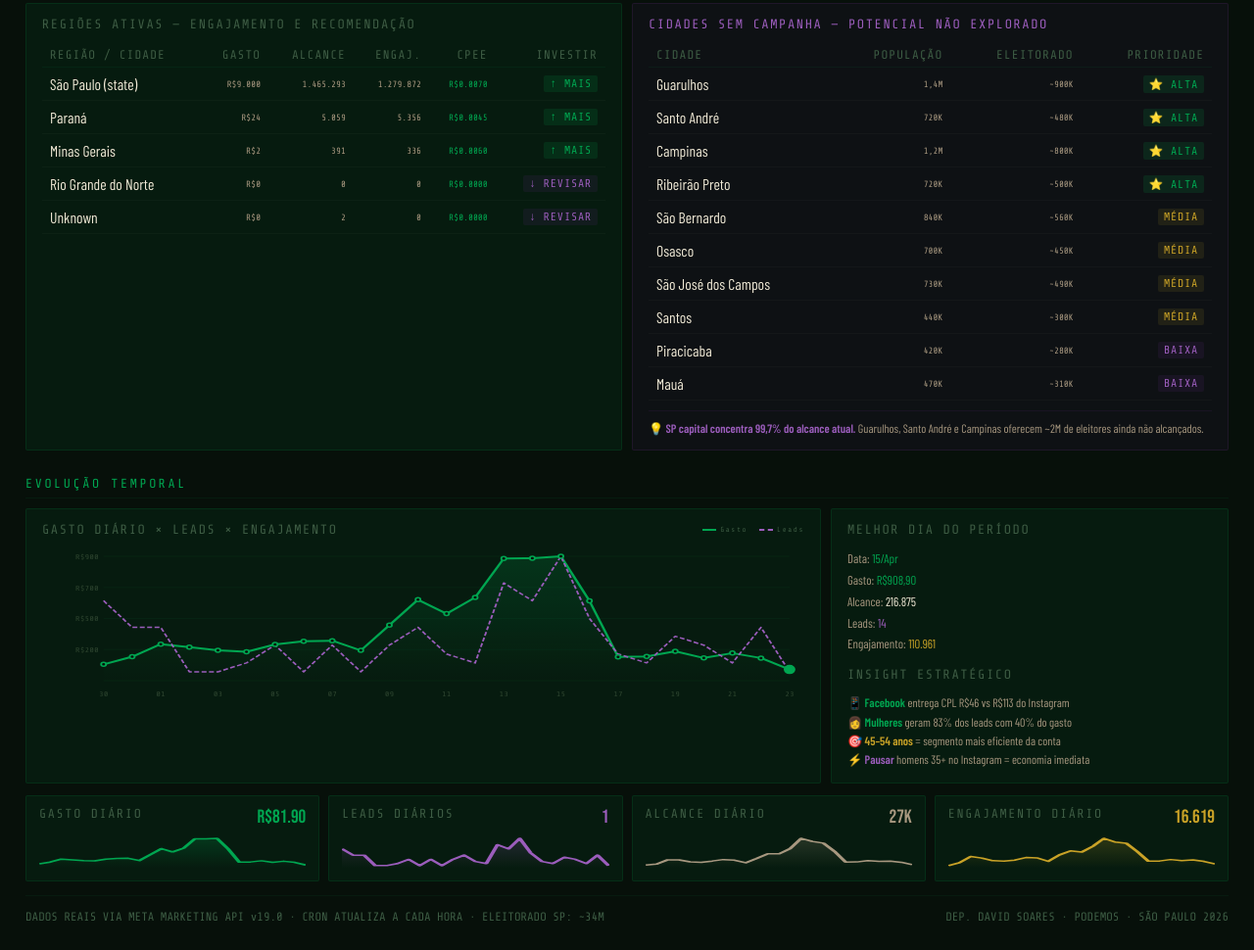
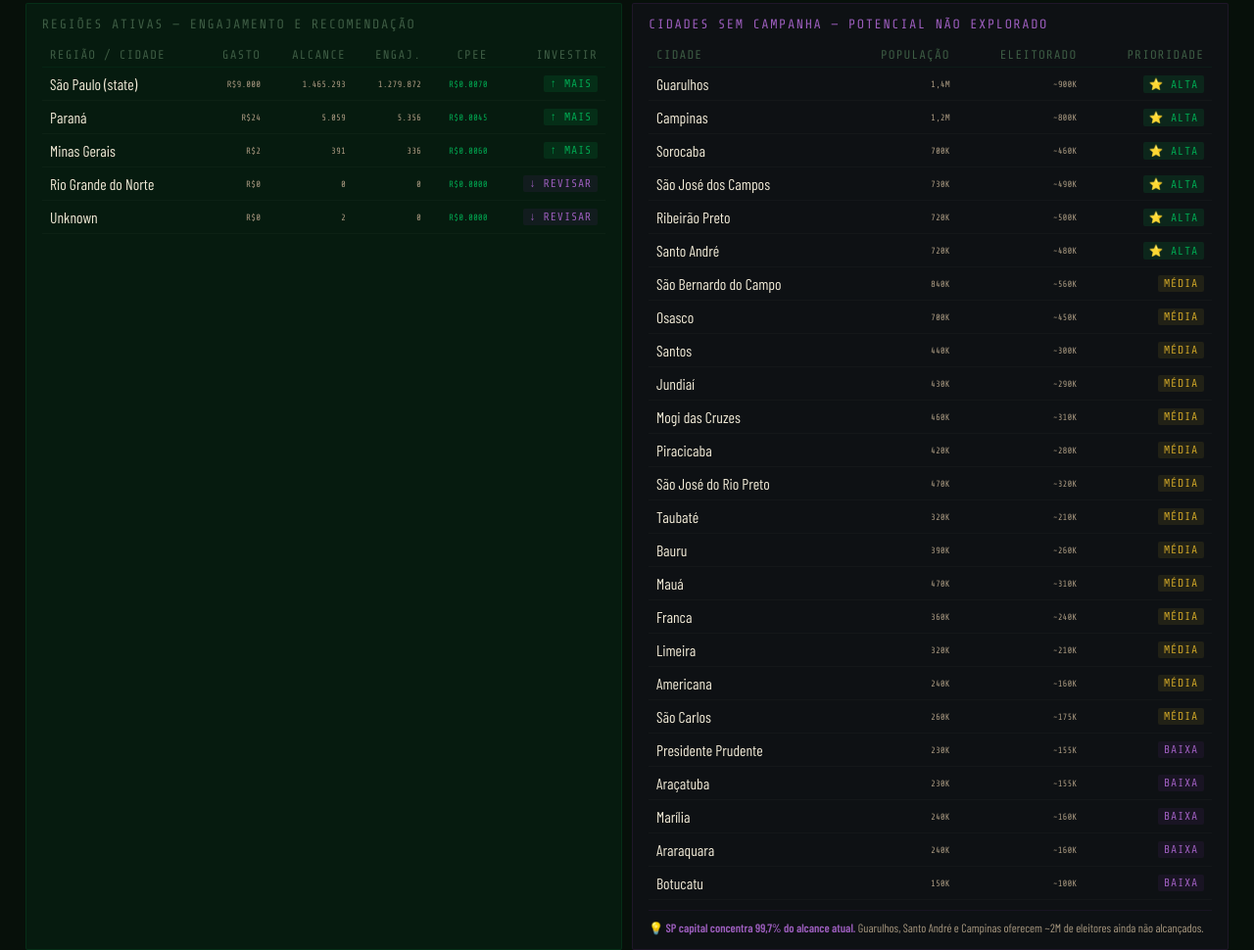
Before and after one commit to minhacatarsebr-source/projetodeputado, a plain HTML site: page david-soares-dashboard.html in a window 1280 px wide. Shown: the part 3315-4285 px from the top of the page at 98% size. Drawn offline with nearby package versions, Linux system fonts and the light colour scheme; a web font is replaced by a local one.

Commit message:
feat: expand UNTAPPED to 25 cities with regiao field

```diff
--- a/david-soares-dashboard.html
+++ b/david-soares-dashboard.html
@@ -993,66 +993,31 @@ const MACRORREGIOES = [
 ];
 
 const UNTAPPED = [
-  {
-    "city": "Guarulhos",
-    "pop": "1,4M",
-    "eleit": "~900K",
-    "prio": "alto"
-  },
-  {
-    "city": "Santo André",
-    "pop": "720K",
-    "eleit": "~480K",
-    "prio": "alto"
-  },
-  {
-    "city": "Campinas",
-    "pop": "1,2M",
-    "eleit": "~800K",
-    "prio": "alto"
-  },
-  {
-    "city": "Ribeirão Preto",
-    "pop": "720K",
-    "eleit": "~500K",
-    "prio": "alto"
-  },
-  {
-    "city": "São Bernardo",
-    "pop": "840K",
-    "eleit": "~560K",
-    "prio": "medio"
-  },
-  {
-    "city": "Osasco",
-    "pop": "700K",
-    "eleit": "~450K",
-    "prio": "medio"
-  },
-  {
-    "city": "São José dos Campos",
-    "pop": "730K",
-    "eleit": "~490K",
-    "prio": "medio"
-  },
-  {
-    "city": "Santos",
-    "pop": "440K",
-    "eleit": "~300K",
-    "prio": "medio"
-  },
-  {
-    "city": "Piracicaba",
-    "pop": "420K",
-    "eleit": "~280K",
-    "prio": "baixo"
-  },
-  {
-    "city": "Mauá",
-    "pop": "470K",
-    "eleit": "~310K",
-    "prio": "baixo"
-  }
+  { city: "Guarulhos",              regiao: "Grande São Paulo",   pop: "1,4M",  eleit: "~900K",  prio: "alto"  },
+  { city: "Campinas",               regiao: "Campinas",           pop: "1,2M",  eleit: "~800K",  prio: "alto"  },
+  { city: "Sorocaba",               regiao: "Sorocaba",           pop: "700K",  eleit: "~460K",  prio: "alto"  },
+  { city: "São José dos Campos",    regiao: "Vale do Paraíba",    pop: "730K",  eleit: "~490K",  prio: "alto"  },
+  { city: "Ribeirão Preto",         regiao: "Ribeirão Preto",     pop: "720K",  eleit: "~500K",  prio: "alto"  },
+  { city: "Santo André",            regiao: "Grande São Paulo",   pop: "720K",  eleit: "~480K",  prio: "alto"  },
+  { city: "São Bernardo do Campo",  regiao: "Grande São Paulo",   pop: "840K",  eleit: "~560K",  prio: "medio" },
+  { city: "Osasco",                 regiao: "Grande São Paulo",   pop: "700K",  eleit: "~450K",  prio: "medio" },
+  { city: "Santos",                 regiao: "Santos / Baixada",   pop: "440K",  eleit: "~300K",  prio: "medio" },
+  { city: "Jundiaí",                regiao: "Campinas",           pop: "430K",  eleit: "~290K",  prio: "medio" },
+  { city: "Mogi das Cruzes",        regiao: "Grande São Paulo",   pop: "460K",  eleit: "~310K",  prio: "medio" },
+  { city: "Piracicaba",             regiao: "Piracicaba",         pop: "420K",  eleit: "~280K",  prio: "medio" },
+  { city: "São José do Rio Preto",  regiao: "S. José do Rio Preto", pop: "470K", eleit: "~320K", prio: "medio" },
+  { city: "Taubaté",                regiao: "Vale do Paraíba",    pop: "320K",  eleit: "~210K",  prio: "medio" },
+  { city: "Bauru",                  regiao: "Bauru",              pop: "390K",  eleit: "~260K",  prio: "medio" },
+  { city: "Mauá",                   regiao: "Grande São Paulo",   pop: "470K",  eleit: "~310K",  prio: "medio" },
+  { city: "Franca",                 regiao: "Franca",             pop: "360K",  eleit: "~240K",  prio: "medio" },
+  { city: "Limeira",                regiao: "Campinas",           pop: "320K",  eleit: "~210K",  prio: "medio" },
+  { city: "Americana",              regiao: "Campinas",           pop: "240K",  eleit: "~160K",  prio: "medio" },
+  { city: "São Carlos",             regiao: "Ribeirão Preto",     pop: "260K",  eleit: "~175K",  prio: "medio" },
+  { city: "Presidente Prudente",    regiao: "Presidente Prudente",pop: "230K",  eleit: "~155K",  prio: "baixo" },
+  { city: "Araçatuba",              regiao: "Araçatuba",          pop: "230K",  eleit: "~155K",  prio: "baixo" },
+  { city: "Marília",                regiao: "Marília",            pop: "240K",  eleit: "~160K",  prio: "baixo" },
+  { city: "Araraquara",             regiao: "Ribeirão Preto",     pop: "240K",  eleit: "~160K",  prio: "baixo" },
+  { city: "Botucatu",               regiao: "Bauru",              pop: "150K",  eleit: "~100K",  prio: "baixo" },
 ];
 
 // ═══════════════════════════════ UTILS ═════════════════════════════
```
